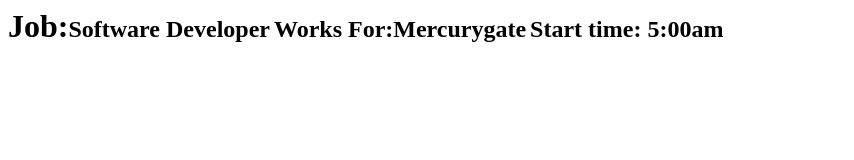
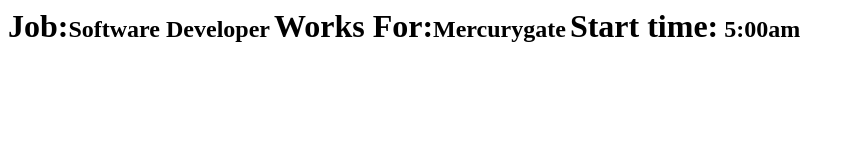
Before and after one commit to brownnicholasj/libby-2023, a plain HTML site: page index.html in a window 1280 px wide. Shown: the whole page, without its empty margins (0-854 px from the left). Drawn offline with Linux system fonts and the light colour scheme.

Commit message:
Update index.html

```diff
--- a/index.html
+++ b/index.html
@@ -4,9 +4,9 @@
 <meta name="description" content="Our first page">
 <meta name="keywords" content="html tutorial template">
 </head>
-<body style="backround-color:Pink;">
+<body style="backround-color:yellow;">
  <h1 style="display:inline">Job:</h1><h2 style="display:inline">Software Developer</h2>
- <h2 style="display:inline"> Works For:</h1><h2 style="display:inline">Mercurygate</h2>
- <h2 style="display:inline">Start time:</h12><h2 style="display:inline"> 5:00am</h2>
+ <h1 style="display:inline"> Works For:</h1><h2 style="display:inline">Mercurygate</h2>
+ <h1 style="display:inline">Start time:</h1><h2 style="display:inline"> 5:00am</h2>
 </body>
 </html>
```
